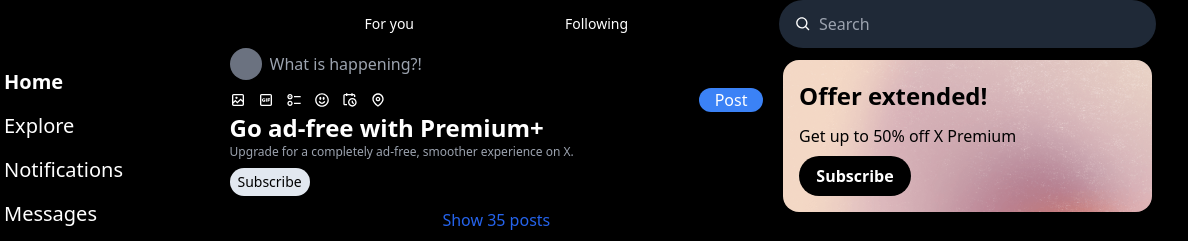
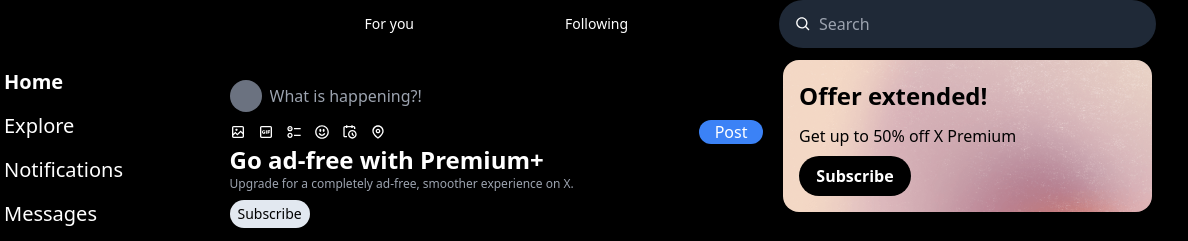
Before and after one commit to ShoaibKhanJadoon/X.com-Clone, a website: page index.html in a window 1280 px wide. Shown: the top 241 px of the page, 92-1280 px from the left. Drawn offline with Linux system fonts and the light colour scheme.

Commit message:
some fixes

```diff
--- a/index.html
+++ b/index.html
@@ -232,7 +232,7 @@
           <div class="text-sm">Following</div>
         </div>
 
-        <div class="px-4 bg-black">
+        <div class="px-4 bg-black pt-8">
           <div class="flex pb-2">
 
             <div class="w-8 h-8 bg-gray-500 rounded-full "></div>
```
Also changed, not shown: src/output.css.
